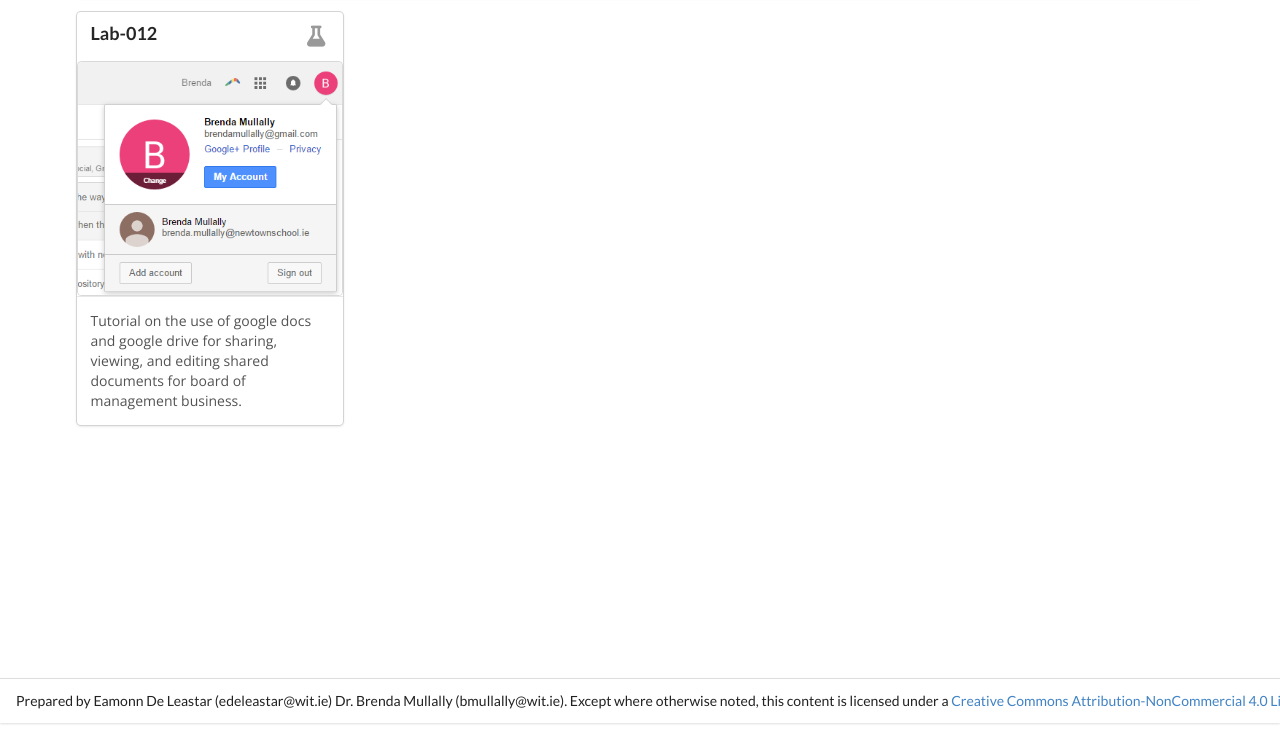
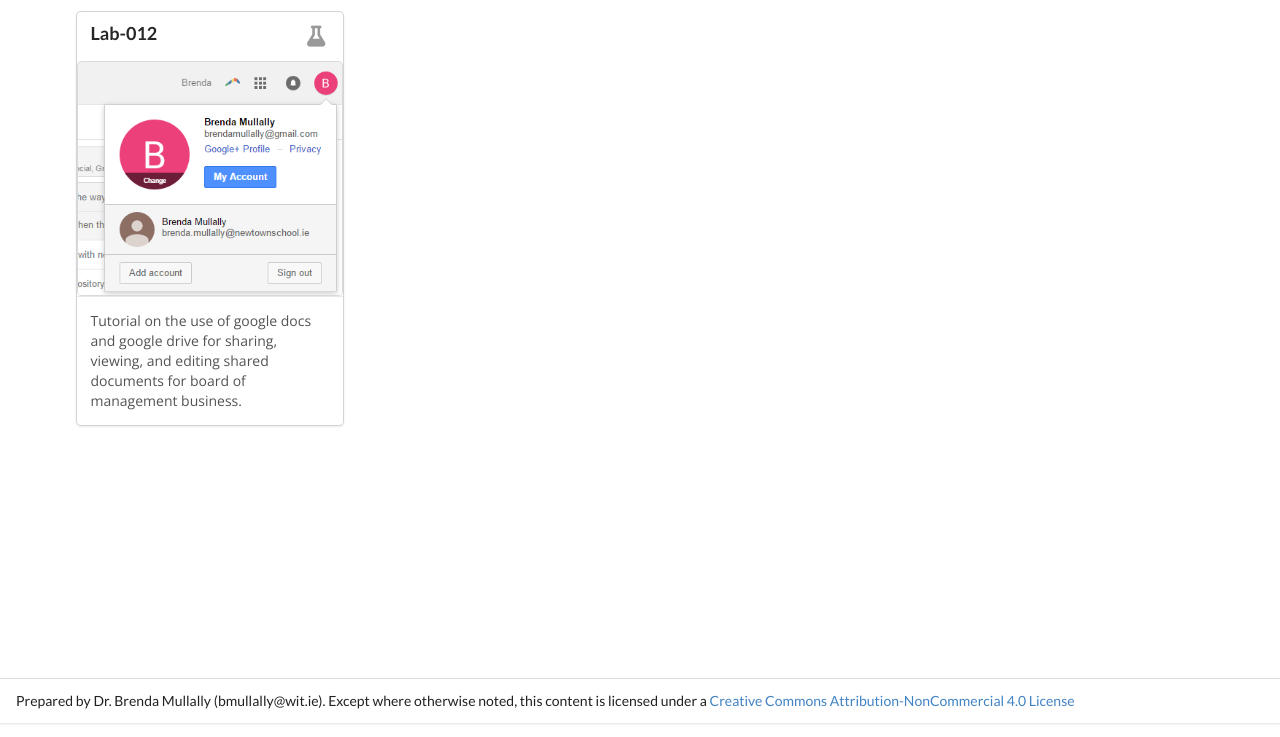
Before and after one commit to NSW-BOM/GoogleDocs, a plain HTML site: page index.html in a window 1280 px wide. Shown: the part 77-814 px from the top of the page. Drawn offline with nearby package versions, Linux system fonts and the light colour scheme.

Commit message:
no message

```diff
--- a/index.html
+++ b/index.html
@@ -96,7 +96,7 @@
   <div class="ui bottom fixed borderless menu">
     <div class="ui small item">
     <p id="footertext">
-    Prepared by  Eamonn De Leastar (edeleastar@wit.ie) Dr. Brenda Mullally (bmullally@wit.ie). Except where otherwise noted, this content is licensed under a
+    Prepared by  Dr. Brenda Mullally (bmullally@wit.ie). Except where otherwise noted, this content is licensed under a
      <a  href="http://creativecommons.org/licenses/by-nc/4.0/" title="External link to http://creativecommons.org/licenses/by-nc/4.0/"
        target="_blank">Creative Commons Attribution-NonCommercial 4.0 License
      </a>
```
